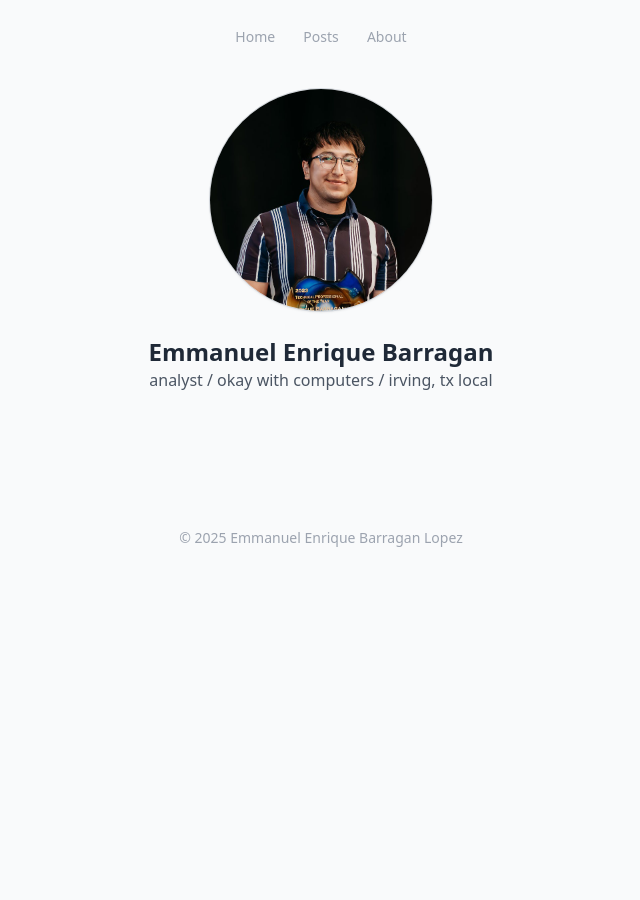
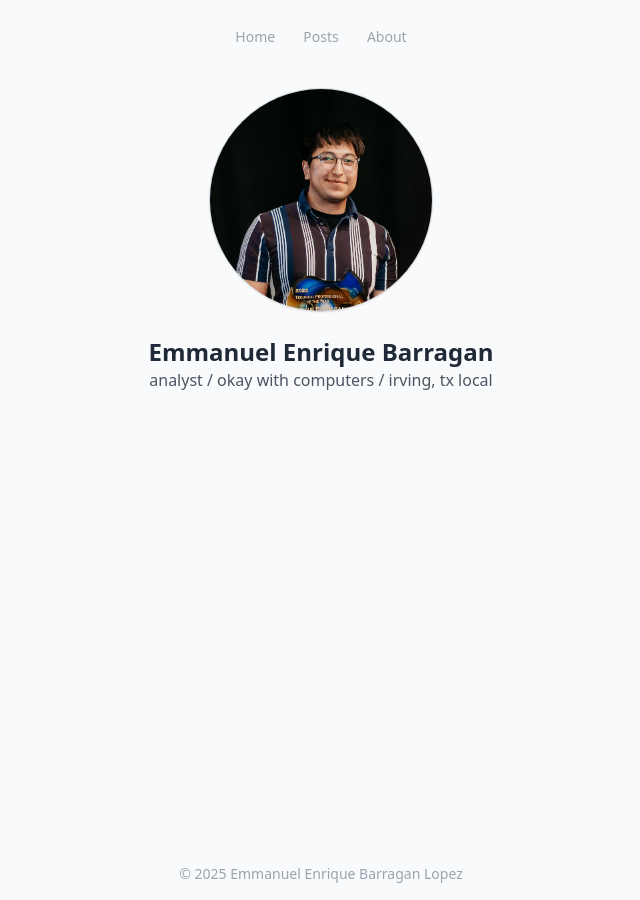
Before and after one commit to enriquebarragan/enriquebarragan.github.io, a Jekyll site: the page built from index.md, in a window 1280 px wide. Shown: the whole page, without its empty margins (319-959 px from the left). Built offline with Jekyll 4.4.1, drawn with Linux system fonts in a browser that asks for light colours; nearby versions of some CDN libraries.

Commit message:
Update default.html

```diff
--- a/_layouts/default.html
+++ b/_layouts/default.html
@@ -8,21 +8,21 @@
   <!-- ========== Tailwind CDN (for prototyping) ========== -->
   <script src="https://cdn.tailwindcss.com"></script>
   <!-- =================================================== -->
+
 </head>
-<body class="bg-gray-50 text-gray-800 antialiased">
+<body class="bg-gray-50 text-gray-800 antialiased flex flex-col min-h-screen">
 
-  <!-- Manual links at top of body -->
   <div class="text-center pt-6 pb-2 space-x-6">
     <a href="/" class="text-gray-400 hover:text-gray-600 text-sm font-light">Home</a>
     <a href="/posts/" class="text-gray-400 hover:text-gray-600 text-sm font-light">Posts</a>
     <a href="/about/" class="text-gray-400 hover:text-gray-600 text-sm font-light">About</a>
   </div>
 
-  <main class="max-w-3xl mx-auto px-4 py-8">
+  <main class="max-w-3xl mx-auto px-4 py-8 flex-grow">
     {{ content }}
   </main>
 
-  <footer class="mt-12 py-4 text-center text-sm text-gray-400">
+  <footer class="mt-auto py-4 text-center text-sm text-gray-400">
     &copy; {{ site.time | date: "%Y" }} Emmanuel Enrique Barragan Lopez
   </footer>
 </body>
```
